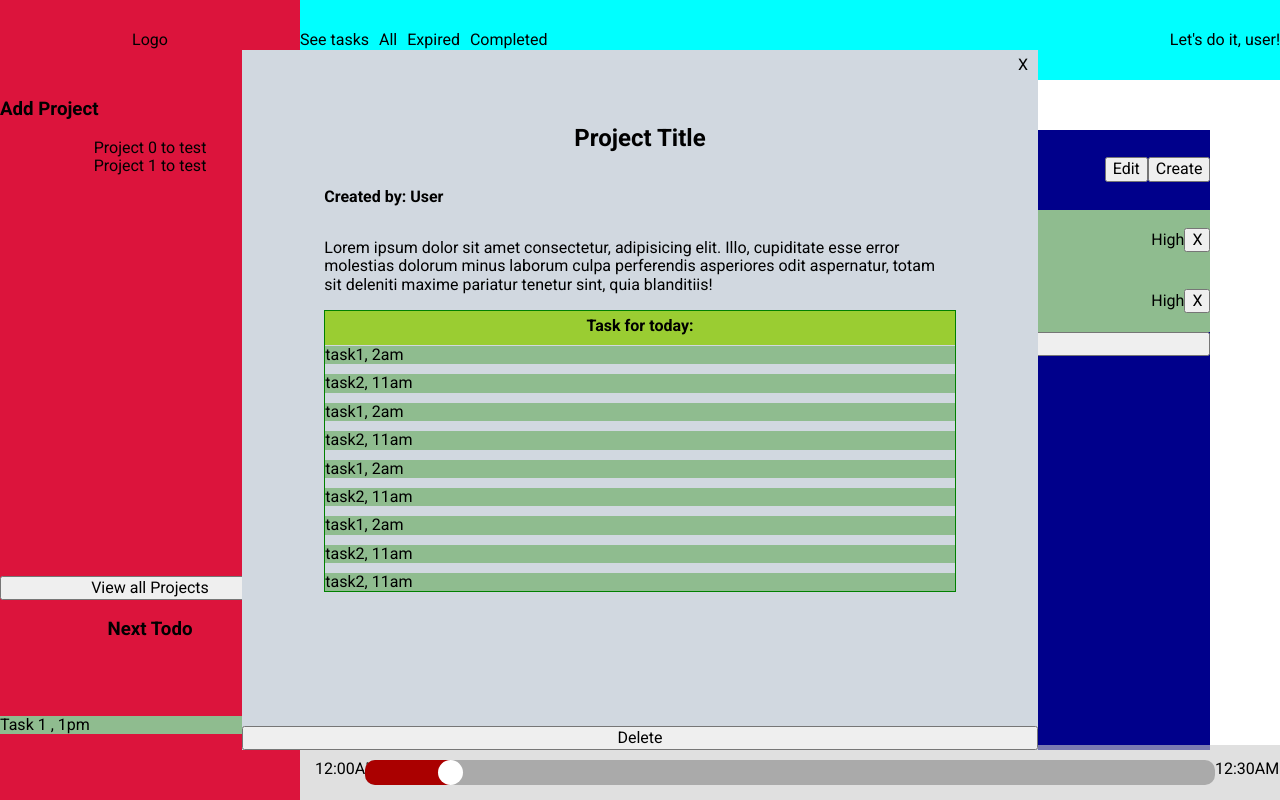
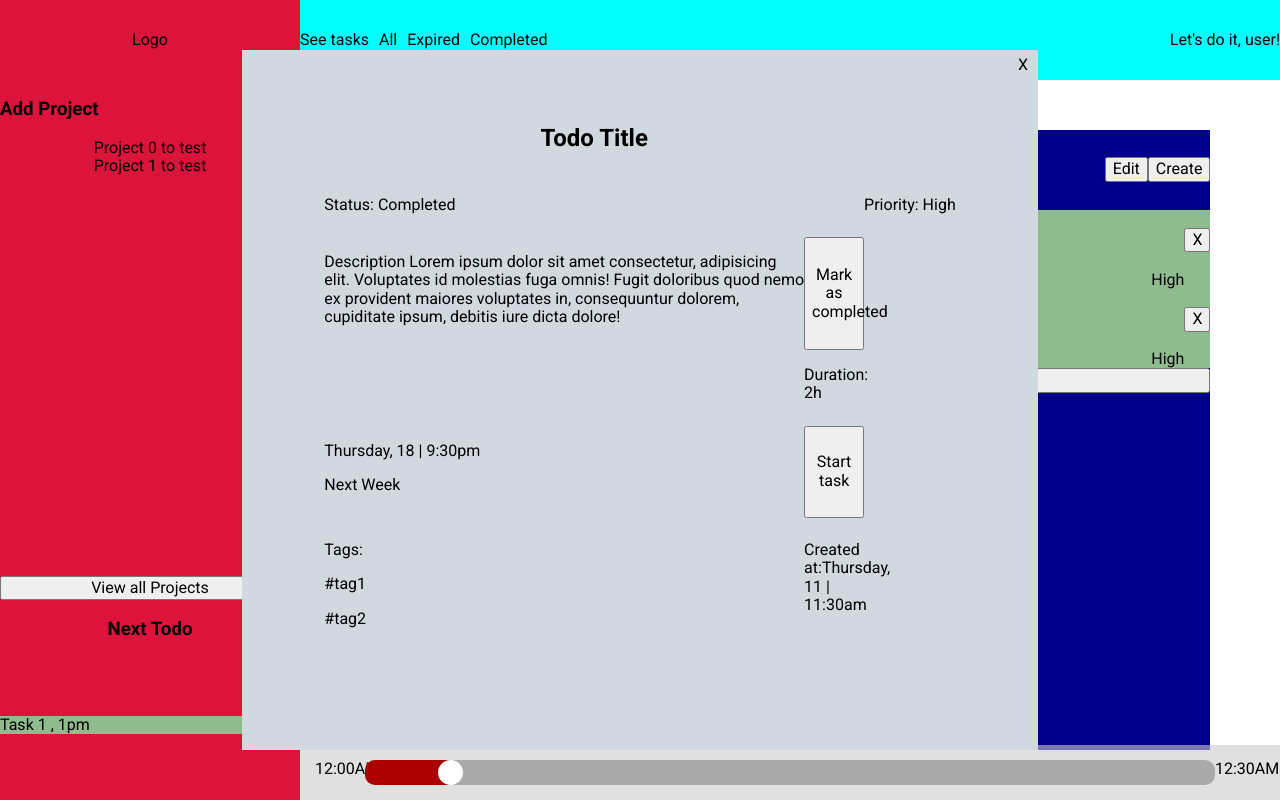
Before and after one commit to uryelah/Microverse-604-todo-list, a website built with webpack: page dist/index.html in a window 1280 px wide. Built offline with nearby package versions, Linux system fonts and the light colour scheme.

Commit message:
Add style.

```diff
--- a/dist/css/style.css
+++ b/dist/css/style.css
@@ -128,10 +128,6 @@ body {
 }
 
 .modal-details .project-delete {
-  position: absolute;
-  bottom: 0;
-  display: block;
-  left: 0;
   width: 100%;
 }
 
@@ -162,6 +158,63 @@ body {
 
 .modal-details .brief-todo {
   margin: 5px 0;
+}
+
+/*------====|TO DO DETAILS|====----*/
+
+.todo-details {
+  display: grid;
+  grid-template-columns: 1fr 60px;
+}
+
+.todo-details .todo-title {
+  grid-column: 1/-1;
+  grid-row: 1;
+}
+
+.todo-status {
+  grid-column: 1;
+  grid-row: 2;
+}
+
+.todo-priority {
+  grid-column: 2;
+  grid-row: 2;
+}
+
+.todo-description {
+  grid-column: 1;
+  grid-row: 3/4;
+}
+
+#toggle-completed {
+  grid-column: 2;
+  grid-row: 3;
+}
+
+.todo-date-time {
+  grid-column: 1;
+  grid-row: 5;
+}
+
+.todo-duration {
+  grid-column: 2;
+  grid-row: 4;
+}
+
+.todo-start-btn {
+  grid-column: 2;
+  grid-row: 5;
+}
+
+.todo-created-at {
+  grid-column: 2;
+  grid-row: 7;
+}
+
+.todo-tags {
+  grid-column: 1;
+  grid-row: 7;
 }
 
 
--- a/dist/index.html
+++ b/dist/index.html
@@ -13,11 +13,13 @@
         <!-- MODAL -->
         <section id="modal" class="modal-container mmodal-closed">
             <div id='modal-hide'><span>X</span></div>
-            <!-- Todo details
+
             <article id="0-todo-open" class="modal-details todo-details">
                 <h2 class="todo-title">Todo Title</h2>
                 <button id="toggle-completed" class="todo-incomplete" type="button">Mark as completed</button>
-                <p class="todo-description">Description</p>
+                <p class="todo-description">Description
+                    Lorem ipsum dolor sit amet consectetur, adipisicing elit. Voluptates id molestias fuga omnis! Fugit doloribus quod nemo ex provident maiores voluptates in, consequuntur dolorem, cupiditate ipsum, debitis iure dicta dolore!
+                </p>
                 <p class="todo-created-at">Created at:<span class="created-at">Thursday, 11 | 11:30am</span></p>
                 <div class="todo-priority">
                     <p>Priority: <span class=" priority priority-high">High</span></p>
@@ -32,7 +34,7 @@
                 <div class="todo-duration">
                     <p>Duration: <span class="duration">2h</span></p>
                 </div>
-                <button type="button">Start task</button>
+                <button type="button" class="todo-start-btn">Start task</button>
                 <div class="todo-tags">
                     <p>Tags:</p>
                     <p class="todo-tag">#tag1</p>
@@ -40,8 +42,8 @@
                 </div>
             </article>
 
-             Project details -->
-            <article id="0-project-open" class="modal-details project-details">
+             <!--Project details -->
+            <!-- <article id="0-project-open" class="modal-details project-details">
                 <h2 class="project-title">Project Title</h2>
                 <p class="project-creator">Created by: User</p>
                 <p class="project-description">Lorem ipsum dolor sit amet consectetur, adipisicing elit. Illo, cupiditate esse error molestias dolorum minus laborum culpa perferendis asperiores odit aspernatur, totam sit deleniti maxime pariatur tenetur sint, quia blanditiis!</p>
@@ -62,7 +64,7 @@
                     <p class="todo brief-todo">task2, 11am</p>
                 </div>
                 <button class="project-delete" type="button">Delete</button>
-            </article>
+            </article> -->
 
             <!-- Todo Form
             <h2>New Todo</h2>
```
